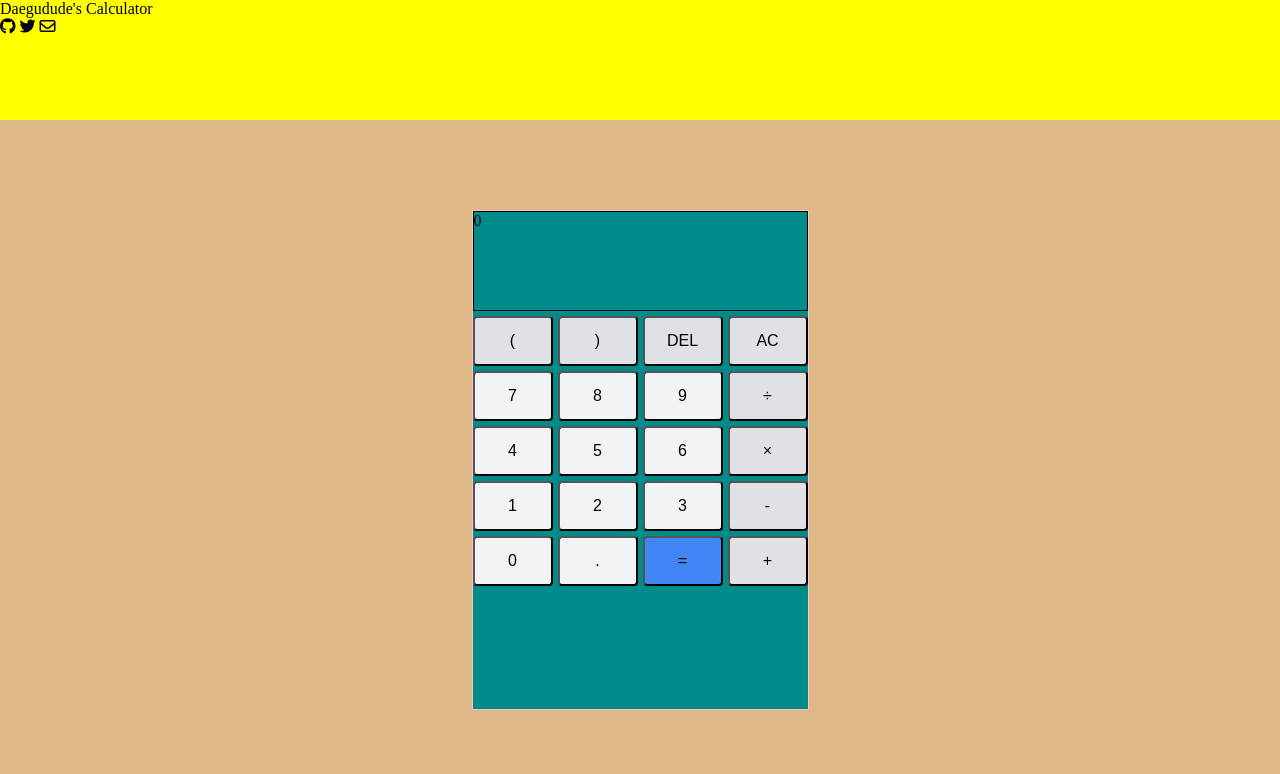
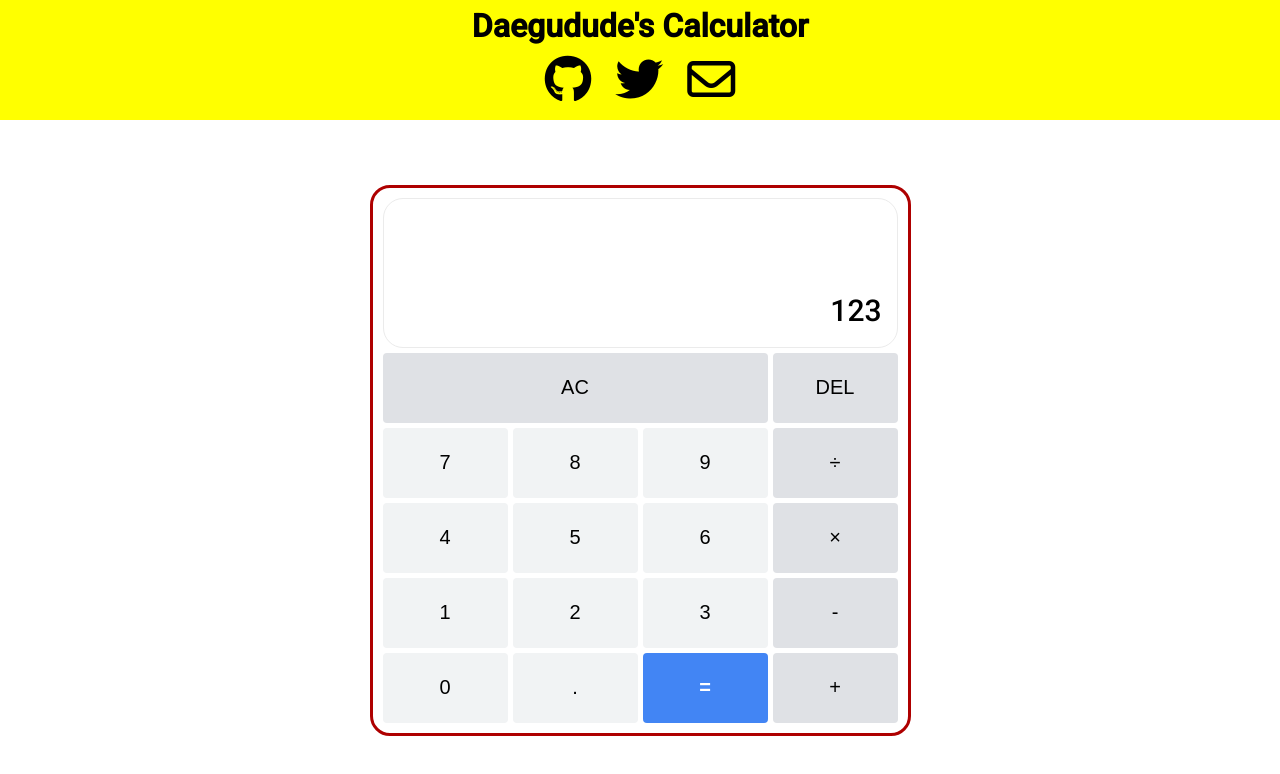
Before and after one commit to DaeguDude/calculator-redo, a plain HTML site: page index.html in a window 1280 px wide. Drawn offline with Linux system fonts and the light colour scheme.

Commit message:
task 8 done

```diff
--- a/index.html
+++ b/index.html
@@ -6,31 +6,32 @@
   <title>Daegudude's Calculator</title>
   <link rel="stylesheet" href="style.css">
   <script src="https://kit.fontawesome.com/fadac8530c.js" crossorigin="anonymous"></script>
+  <link href="https://fonts.googleapis.com/css2?family=Roboto:wght@500&display=swap" rel="stylesheet">
 </head>
 <body>
   <div id="container">
     <div id="header">
-      <div id="header-title">
-        <div id="header-first-row">Daegudude's Calculator</div>
+      <div id="header-first-row"><h1>Daegudude's Calculator</h1></div>
       <div id="header-second-row">
         <a href="https://github.com/DaeguDude">
-            <i class="fab fa-github"></i>
+          <i class="fab fa-github fa-3x"></i>
         </a>
 
         <a href="https://twitter.com/Daegudude_Kim">
-            <i class="fab fa-twitter"></i>
+          <i class="fab fa-twitter fa-3x"></i>
         </a>
         <a href="mailto:k3hppk@gmail.com">
-            <i class="far fa-envelope"></i>
+          <i class="far fa-envelope fa-3x"></i>
         </a>
-        </div>
       </div>
     </div>
 
     <div id="main">
 
       <div id="grid-container">
-        <div id="display" class="display">0</div>
+        <div tabindex=0 id="display" class="display">
+          <div id="number-section">123</div>
+        </div>
 
         <button id="zero" class="item-b number">0</button>
         <button id="one" class="item-b number">1</button>
@@ -44,7 +45,7 @@
         <button id="nine" class="item-b number">9</button>
 
         <button id="decimal" class="item-b">.</button>
-        <button id="equal" class="item-b">=</button>
+        <button id="equal" class="item-b"><strong>=</strong></button>
 
         <button id="add" class="item-c operator">+</button>
         <button id="subtract" class="item-c operator">-</button>
@@ -53,8 +54,7 @@
 
         <button id="clear" class="item-d">AC</button>
         <button id="delete" class="item-d">DEL</button>
-        <button id="openingParenthesis" class="item-d">(</button>
-        <button id="closingParenthesis" class="item-d">)</button>
+
       </div> <!-- grid-container -->
     </div> <!-- main -->
   </div> <!-- container -->
--- a/script.js
+++ b/script.js
@@ -2,6 +2,9 @@
 
 // Display Element
 const display = document.getElementById('display');
+
+// number-section element
+const numberSection = document.getElementById('number-section');
 
 // A variable to store the display value
 let displayValue = '';
@@ -65,7 +68,7 @@ function operate(operator, num1, num2) {
 
 // Function that will populate the display.
 function populateDisplay(value) {
-    display.innerHTML = value;
+    numberSection.innerHTML = value;
 }
 
 // This will make everything clean, makes sure that
--- a/style.css
+++ b/style.css
@@ -2,6 +2,14 @@
   padding: 0;
   margin: 0;
   box-sizing: border-box;
+}
+
+button:focus {
+  outline: none;
+}
+
+body {
+  font-family: 'Roboto', sans-serif;
 }
 
 a {
@@ -21,18 +29,17 @@ a {
   min-height: 100px;
   flex: 1.5 1 0;
 
-  /* display: flex; */
-
+  display: flex;
+  flex-direction: column;
+  justify-content: center;
+  align-items: center;
 }
 
-
-
-
-
-
+i {
+  margin: 10px;
+}
 
 #main {
-  background: burlywood;
   flex: 8.5 1 0;
 
   display: flex;
@@ -41,15 +48,17 @@ a {
 }
 
 #grid-container {
-  background: darkcyan;
   min-height: 500px;
+  min-width: 500px;
 
   display: grid;
-  border: 1px solid pink;
+  padding: 10px;
+  border: 3px solid #ae0000;
+  border-radius: 20px;
 
   /* Define the columns and rows of the grid with the specific size. */
-  grid-template-columns: 80px 80px 80px 80px;
-  grid-template-rows: 100px 50px 50px 50px 50px 50px;
+  grid-template-columns: 125px 125px 125px 125px;
+  grid-template-rows: 150px 70px 70px 70px 70px 70px;
 
   /* Make a gap between grid items. You can think of this as setting the
   width of grid line, thus makes a gap between the items */
@@ -67,12 +76,14 @@ a {
 
 /* All the buttons under grid-container */
 #grid-container button {
-  font-size: 16px;
+  border: none;
+
+  font-size: 20px;
   border-radius: 4px;
 }
 
-.display {
-
+#grid-container button:focus {
+  border: 1px solid #bdc1c6;
 }
 
 /* number, decimal */
@@ -83,11 +94,6 @@ a {
 
 .item-b:hover {
   background: #e8eaeb;
-}
-
-.item-b:focus {
-  outline: none;
-  border-color: #bdc1c6 ;
 }
 
 /* (,), DEL, AC */
@@ -107,24 +113,46 @@ a {
   background: #d7d9dd;
 }
 
-/* c - (,), DEL, AC */
-/* d - +, -, x, ÷ */
-.item-c:focus,
-.item-d:focus {
-  outline: none;
-  border-color: #9aa0a6;
+#display {
+
+  grid-column-start: 1;
+  grid-column-end: 5;
+
+  border: 1px solid #ebebeb;
+  border-radius: 20px;
+
+  display: flex;
+  justify-content: flex-end;
+  align-items: flex-end;
 }
 
-
-
-
-#grid-container > div {
-  border: 1px solid black;
+#display:hover {
+  box-shadow: inset 0 1px 2px rgba(0, 0, 0, .1);
+  border: 1px solid #b9b9b9;
+  border-top: 1px solid #a0a0a0;
 }
 
-#display {
-  grid-column-start: 1;
-  grid-column-end: 5;
+#display:focus {
+  /* When focused, there's a default outline being applied,
+     So I needed to make sure remove of that */
+  outline: none;
+
+  border: 2px solid rgb(0, 95, 204);
+}
+
+#number-section {
+  /* flex-grow: 1; */
+  height: 72px;
+  line-height: 72px;
+  font-size: 30px;
+  margin-right: 15px;
+  max-width: 97%;
+
+  overflow: hidden;
+
+  /* This will make when number is overflowing,
+  new number will replace an old number */
+  direction: rtl;
 }
 
 #zero {
@@ -206,33 +234,24 @@ a {
   grid-row: 6;
   grid-column: 3;
   background: #4285f4;
+  color: white;
 }
 
 #equal:hover {
   background: #4d8bf1;
 }
 
-#equal:focus {
-  outline: none;
-  border-color: #185abc;
+#equal:active {
+  /* offset-x | offset-y | blur-radius | spread-radius | color */
+  box-shadow: 1px 1px 3px 0 rgba(66,133,244,.45), -1px -1px 3px 0 rgba(66,133,244,.30)
 }
 
 #clear {
   grid-row: 2;
-  grid-column: 4;
+  grid-column: 1 / 4;
 }
 
 #delete {
   grid-row: 2;
-  grid-column: 3;
+  grid-column: 4;
 }
-
-#openingParenthesis {
-  grid-row: 2;
-  grid-column: 1;
-}
-
-#closingParenthesis {
-  grid-row: 2;
-  grid-column: 2;
-}
```
Also changed, not shown: layout/index.html (+0 -1 lines), 1 other file. Lines whose indentation alone changed are shown as unchanged.
